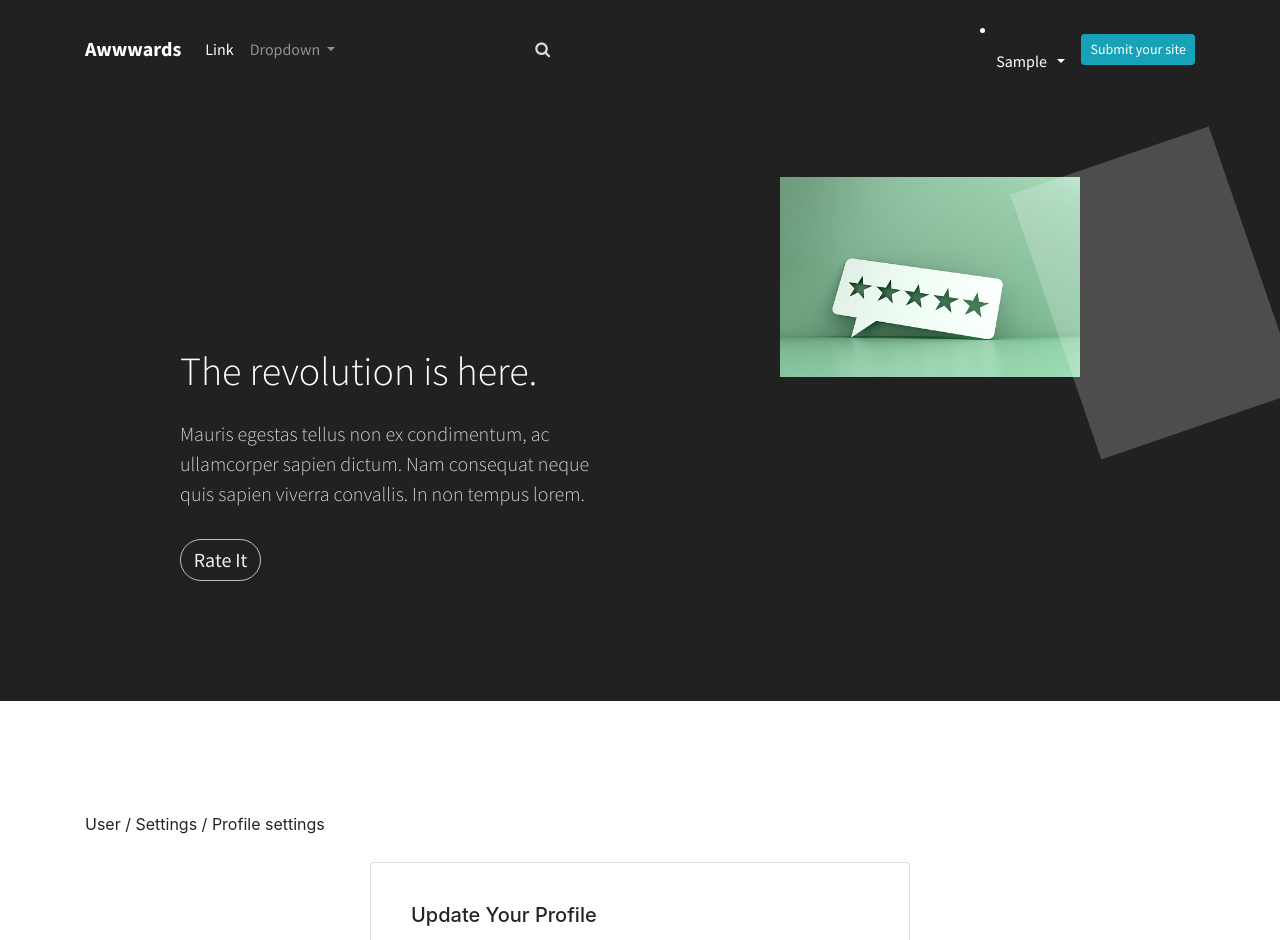
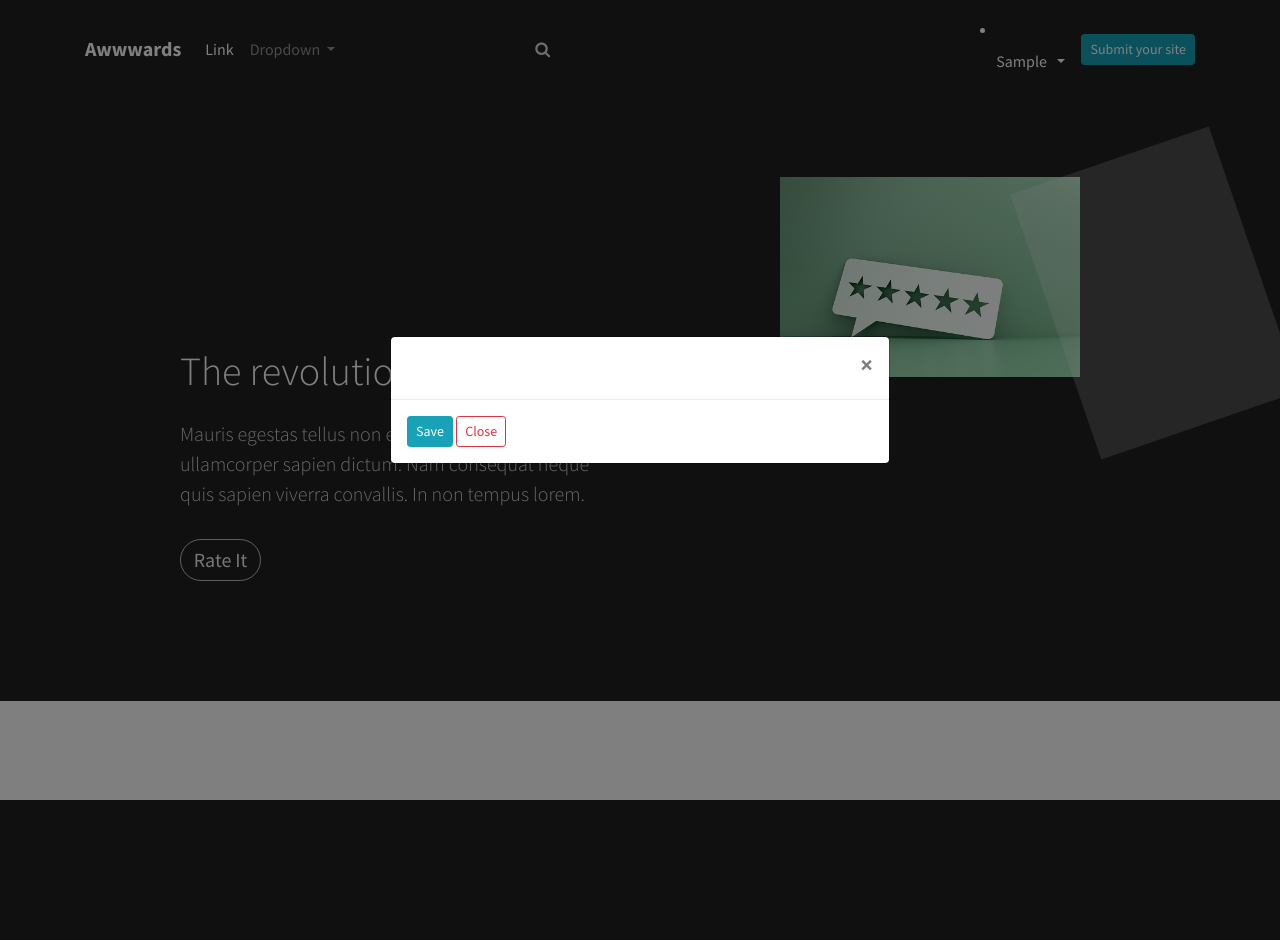
Before and after one commit to IanoSang/Rate-It, a Django app: a page that uses app/templates/navbar.html in a window 1280 px wide, after a click on "Submit your site". Shown: the top 940 px of the page. After the commit the page ends 800 px from the top, so only its background shows below. Run offline with Django 4.2, Linux system fonts and the light colour scheme; the visitor is signed in with stand-in values (Sample User, id 1); data comes from the database, SQL or seed files in the repository; some libraries are stand-ins or nearby versions.

Commit message:
feat: navbar- adds a project submit form to the navbar fr easier submission

```diff
--- a/app/templates/navbar.html
+++ b/app/templates/navbar.html
@@ -1,5 +1,6 @@
 <!DOCTYPE html>
 {% load static %}
+{% load crispy_forms_tags %}
 <html>
 
 <head>
@@ -60,6 +61,31 @@
                         <button class="btn btn-info btn-sm" id="site" data-toggle="modal" data-target=".bd-example-modal-xl">
                             Submit your site
                         </button>
+                         {% if user.is_authenticated %}
+                                <div class="modal fade bd-example-modal-xl" id="ModalCenter" tabindex="-1" role="dialog"
+                                     aria-labelledby="exampleModalCenterTitle"
+                                     aria-hidden="true">
+                                    <div class="modal-dialog modal-dialog-centered" role="document">
+                                        <div class="modal-content">
+                                            <div class="modal-header">
+                                                <h5 class="modal-title" id="exampleModalLongTitle">Upload a project</h5>
+                                                <button type="button" class="close" data-dismiss="modal" aria-label="Close">
+                                                    <span aria-hidden="true">&times;</span>
+                                                </button>
+                                            </div>
+                                            <div class="modal-body">
+                                                <form action="" method="post" enctype="multipart/form-data">
+                                                    {% csrf_token %}
+                                                    {{ form|crispy }}
+                                                    <input type="submit" class="btn btn-sm btn-info" value="Save"/>
+                                                    <button type="button" class="btn btn-outline-danger btn-sm" data-dismiss="modal">Close
+                                                    </button>
+                                                </form>
+                                            </div>
+                                        </div>
+                                    </div>
+                                </div>
+                            {% endif %}
                     </div>
                 </div>
             </nav>
```
